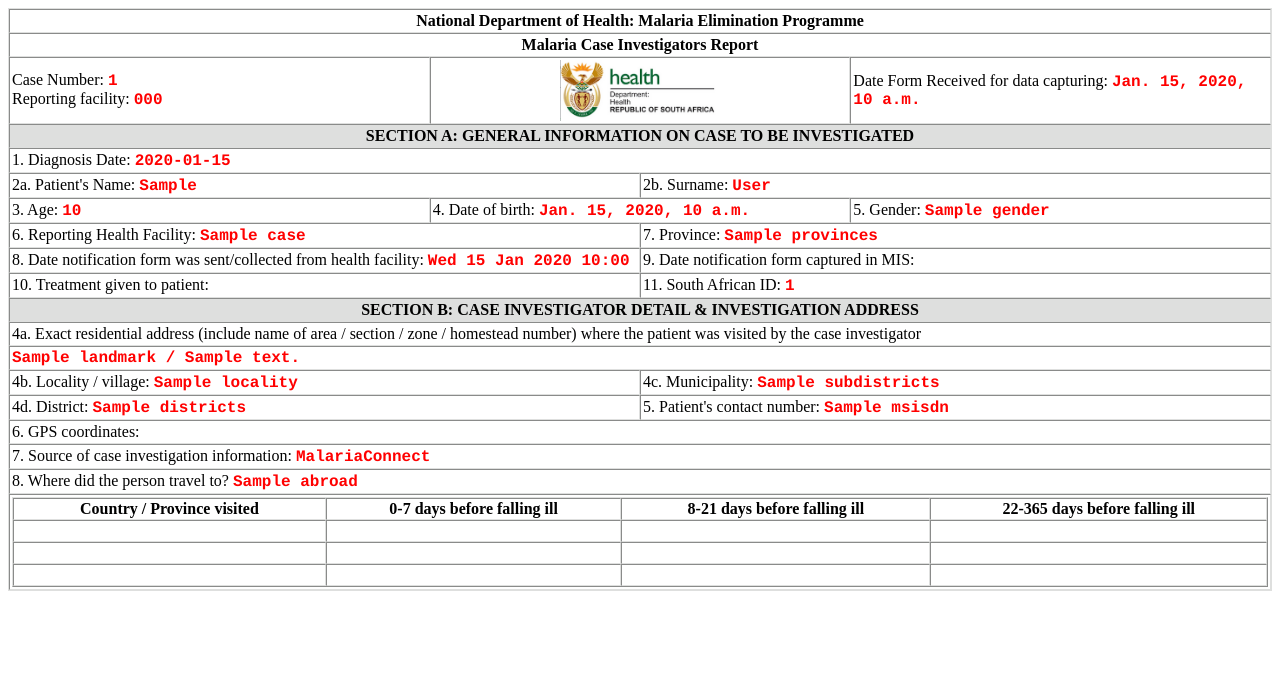
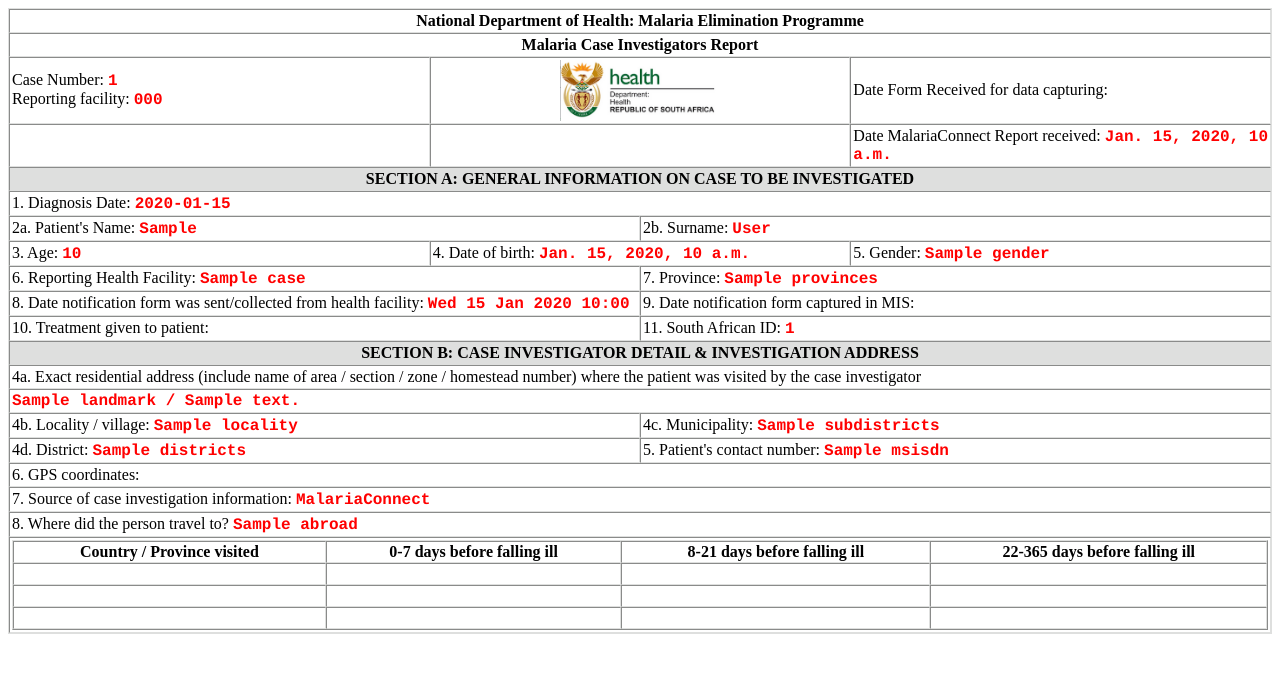
Before and after one commit to praekeltfoundation/malaria24-django, a Django app: template malaria24/ona/templates/ona/html_email.html in a window 1280 px wide. Shown: the top 673 px of the page. Run offline with Django 3.2, Linux system fonts and the light colour scheme; the template is opened without the code that fills it: most values are stand-ins (such as "Sample title", 1, 10 or a date in 2020); lists and menus that the app fills with data are empty.

Commit message:
copy change

```diff
--- a/malaria24/ona/templates/ona/html_email.html
+++ b/malaria24/ona/templates/ona/html_email.html
@@ -23,7 +23,12 @@
     <tr>
       <td colspan="4" style="width: 33%">Case Number: <span class="variable"><strong>{{case.case_number}}</strong></span><br/>Reporting facility: <span class="variable"><strong>{{case.facility_code}}</strong></span></td>
       <td colspan="4" style="width: 33%; text-align: center;"><img style="width: 10em;margin-left: auto; margin-right:auto;" src="http://{{site.domain}}{% static "ona/img/logo.png" %}"/></td>
-      <td colspan="4" style="width: 33%">Date Form Received for data capturing: <span class="variable"><strong>{{case.create_date_time}}</strong></span</td>
+      <td colspan="4" style="width: 33%">Date Form Received for data capturing:</td>
+    </tr>
+    <tr>
+      <td colspan="4"></td>
+      <td colspan="4"></td>
+      <td colspan="4" style="width: 33%">Date MalariaConnect Report received: <span class="variable"><strong>{{case.create_date_time}}</strong></span</td>
     </tr>
     <tr>
       <td colspan="12" class="section_heading">Section A: General information on case to be investigated</td>
```
